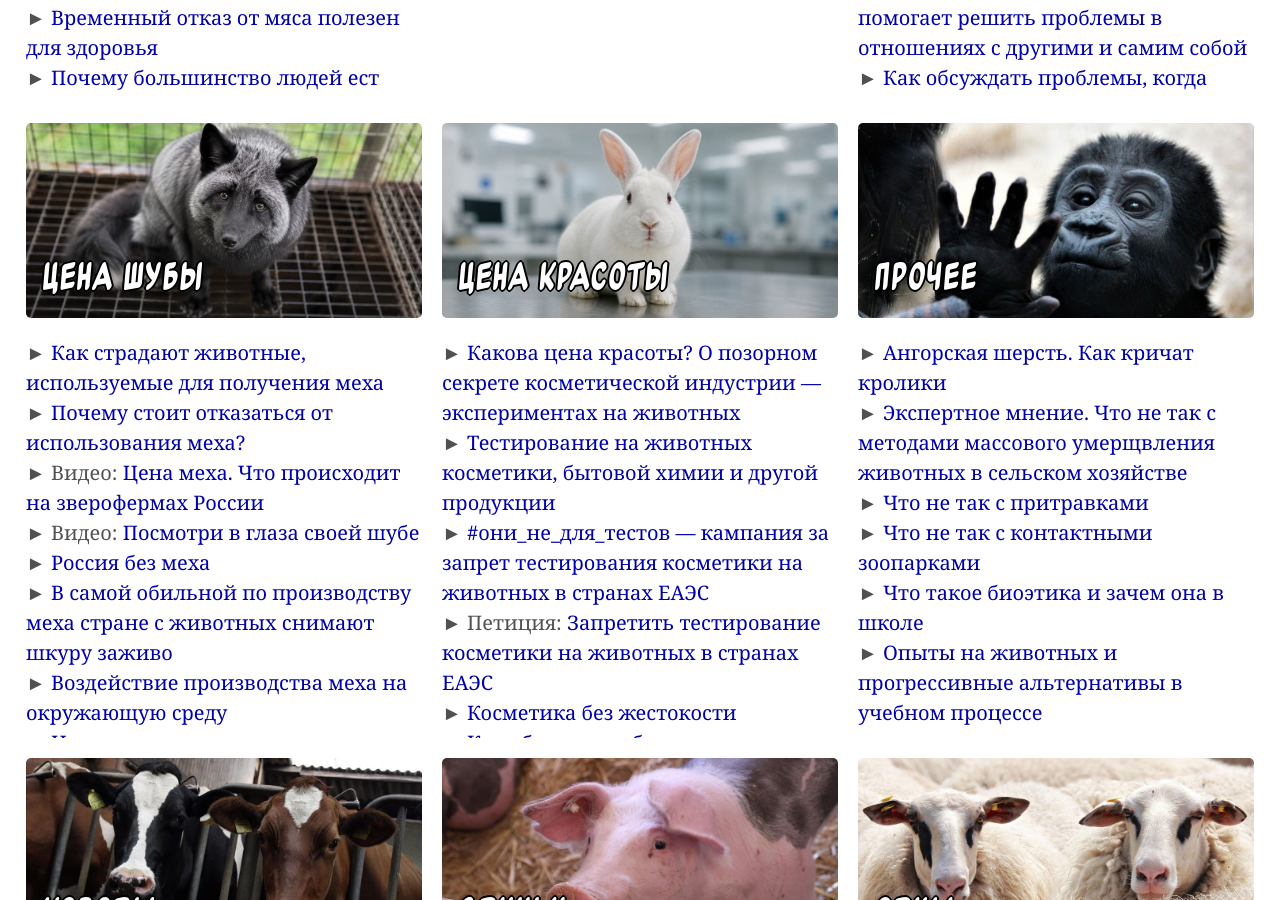
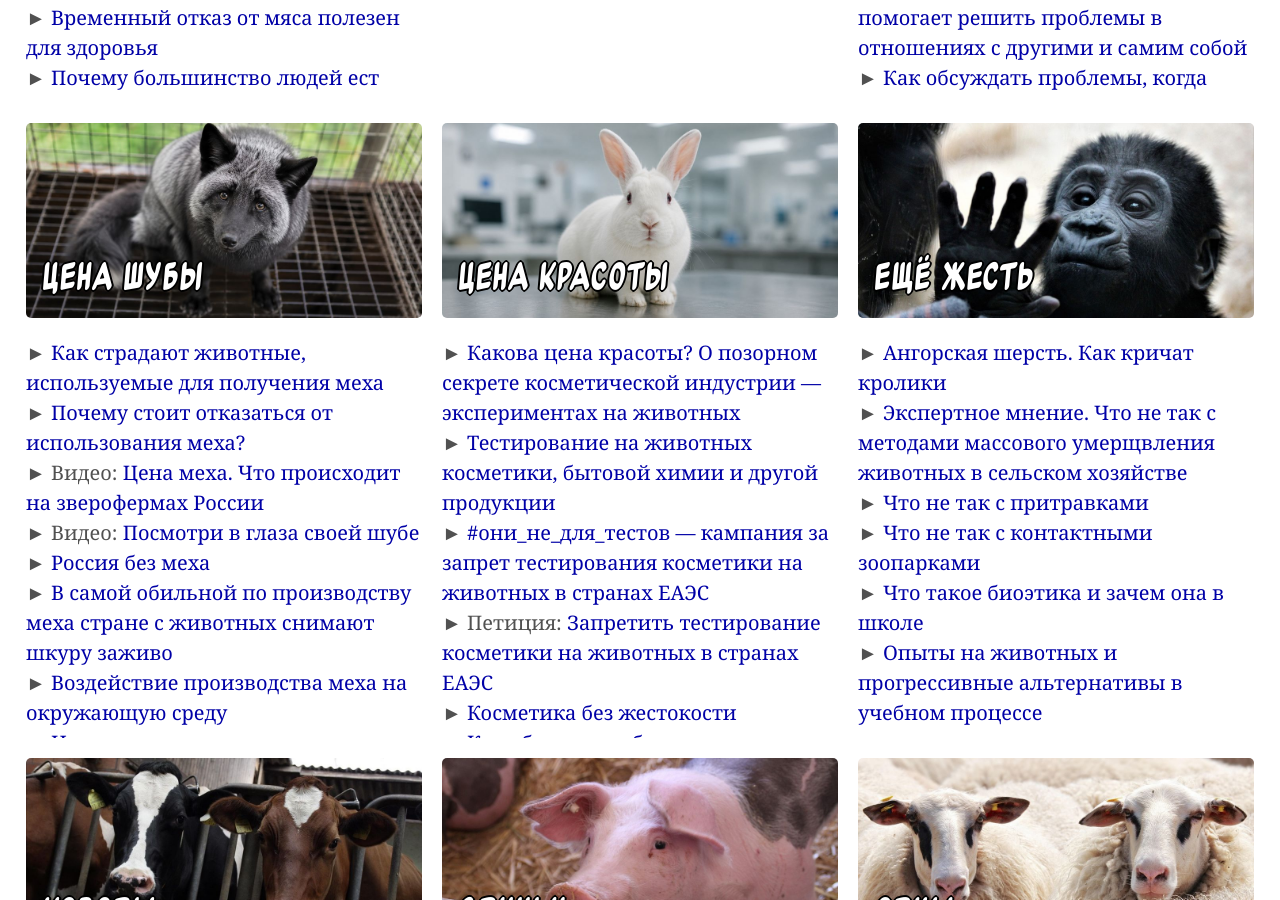
Before and after one commit to Umenshaem/umenshaem.github.io, a Jekyll site: the page built from index.md, in a window 1280 px wide and 900 px high, scrolled down 752 px. Built offline with Jekyll 4.4.1, drawn with Linux system fonts in a browser that asks for light colours.

Commit message:
Update sections.yaml

```diff
--- a/_data/sections.yaml
+++ b/_data/sections.yaml
@@ -10,7 +10,7 @@
 - {s: "fish", t: "рыбы", img: "publicdomainimages-fish-387160.jpg"}
 - {s: "fur", t: "цена шубы", img: "fur.jpg"}
 - {s: "beauty", t: "цена красоты", img: "efaf091b-5b63-4c6e-b96f-8566dc841ff9.jpg"}
-- {s: "zoo", t: "прочее", img: "aknourkova-animal-2475743.jpg"}
+- {s: "zoo", t: "ещё жесть", img: "aknourkova-animal-2475743.jpg"}
 - {s: "inv", t: "беспозвоночные", img: "tracyjaneshaw-crab-902734.jpg"}
 - {s: "veg", t: "веганство", img: "ritae-vegetable-skewer-3317055.jpg"}
 - {s: "tech", t: "искусственное мясо", img: "First_cultured_hamburger_fried.jpg"}
```
